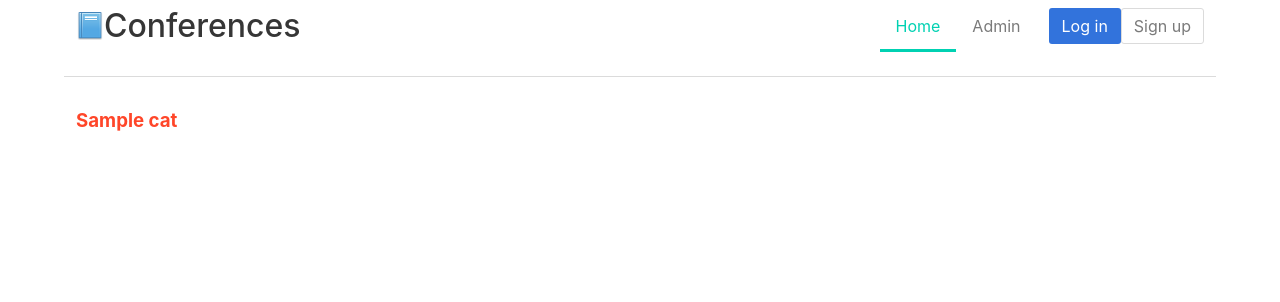
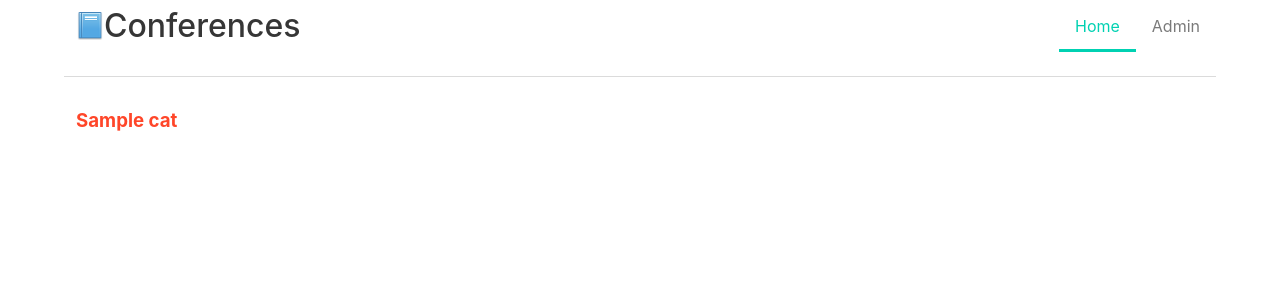
Before and after one commit to darkcumulus/research-conference, a Django app: template templates/main.html in a window 1280 px wide. Shown: the top 302 px of the page. Run offline with Django 3.2, Linux system fonts and the light colour scheme; the template is opened without the code that fills it: most values are stand-ins (such as "Sample title", 1, 10 or a date in 2020).

Commit message:
disable login/signup in index page (for now)

```diff
--- a/templates/base.html
+++ b/templates/base.html
@@ -46,15 +46,6 @@
             <i class="fa fa-caret-down"></i>
           </span>
         </a>
-        {% else %}
-        <span class="nav-item">
-          <a class="button is-info" href="{% url 'login' %}">
-            Log in
-          </a>
-          <a class="button" href="{% url 'users:signup' %}">
-            Sign up
-          </a>
-        </span>
         {% endif %}
 
       </div>
```
